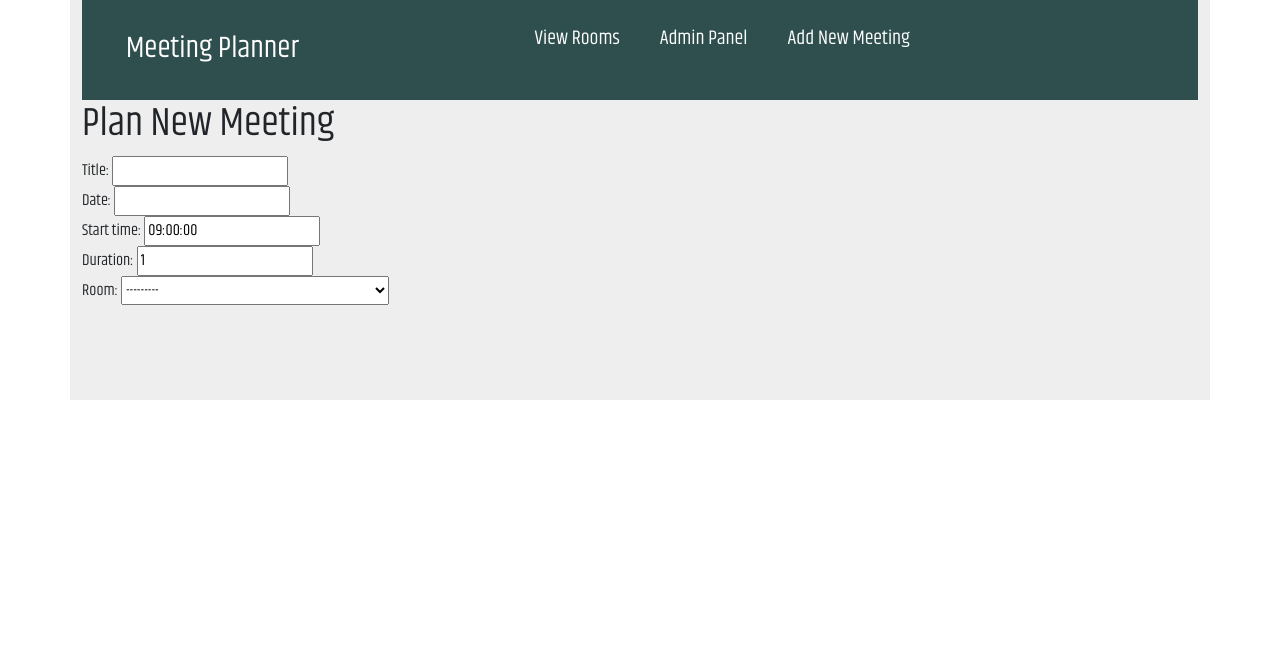
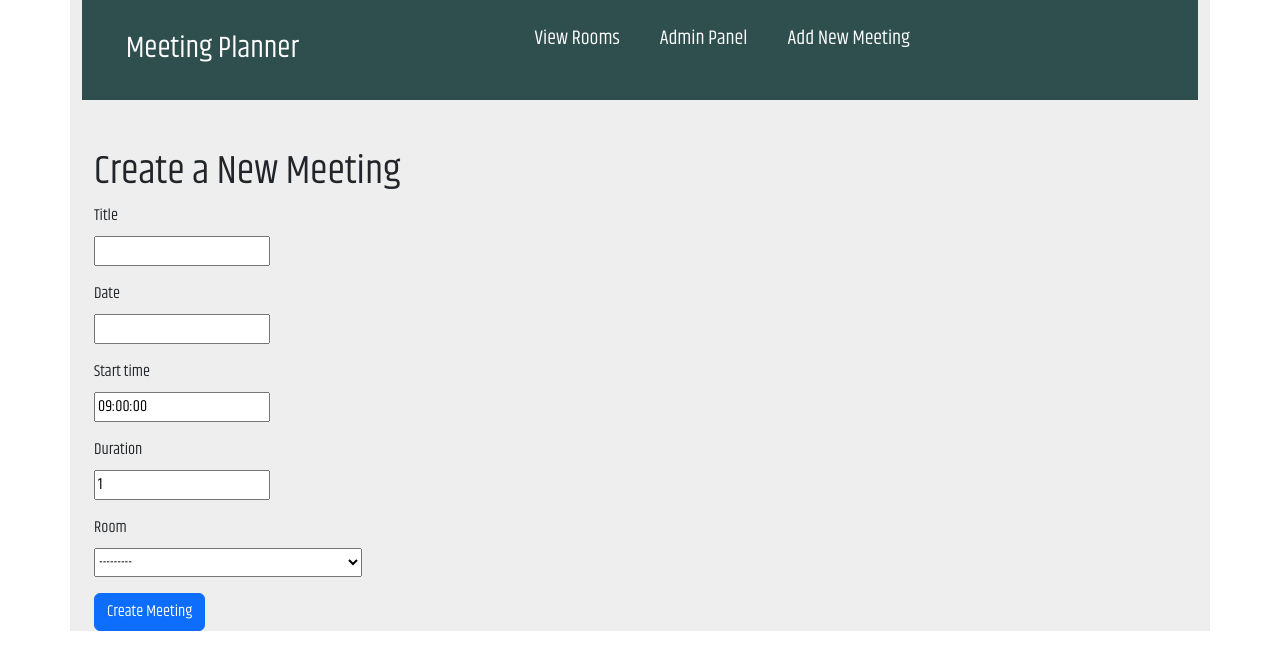
Before and after one commit to Stevey144/Meeting-Planner, a Django app: page /meetings/new in a window 1280 px wide. Shown: the top 670 px of the page. Run offline with Django 5.2, Linux system fonts and the light colour scheme; data comes from the database, SQL or seed files in the repository; both versions use the stored data as it was after the commit.

Commit message:
worked on admin panel

```diff
--- a/meetings/templates/meetings/new.html
+++ b/meetings/templates/meetings/new.html
@@ -6,6 +6,7 @@ Add New Meeting
 
 {% block bootstrap-link %}
 <link href="https://cdn.jsdelivr.net/npm/bootstrap@5.3.3/dist/css/bootstrap.min.css" rel="stylesheet" integrity="sha384-QWTKZyjpPEjISv5WaRU9OFeRpok6YctnYmDr5pNlyT2bRjXh0JMhjY6hW+ALEwIH" crossorigin="anonymous">
+
 {% endblock bootstrap-link %}
 
 {% block container-content %}
@@ -26,11 +27,30 @@ Add New Meeting
         </div>
     </div>
 
+    <div class="container mt-5">
+        <h1>Create a New Meeting</h1>
+        <form method="post">
+            {% csrf_token %}
+            {% for field in form %}
+                <div class="mb-3">
+                    <!-- Render the label with Bootstrap form-label class -->
+                    <label for="{{ field.id_for_label }}" class="form-label">{{ field.label }}</label>
+                    <br>
 
-    <h1>Plan New Meeting</h1>
-        <table>
-           {{ form }}
-        </table>
+                    <!-- Render the field itself with Bootstrap form-control class -->
+                    {{ field }}
+
+                    <!-- Display any validation errors for this field -->
+                    {% if field.errors %}
+                        <div class="text-danger">
+                            {{ field.errors }}
+                        </div>
+                    {% endif %}
+                </div>
+            {% endfor %}
+            <button type="submit" class="btn btn-primary">Create Meeting</button>
+        </form>
+    </div>
 
 
         </div>
--- a/meetings/views.py
+++ b/meetings/views.py
@@ -1,7 +1,9 @@
 from django.forms import modelform_factory
-from django.shortcuts import render,get_object_or_404
+from django.shortcuts import redirect, render,get_object_or_404
 
 from .models import Meeting, Room
+
+from .forms import MeetingForm
 
 
 def detail(request, id):
@@ -15,5 +17,12 @@ def rooms_list(request):
 MeetingForm = modelform_factory(Meeting, exclude=[])
 
 def new(request):
-    form = MeetingForm()
+    if request.method == "POST":
+        form = MeetingForm(request.POST)
+        if form.is_valid():
+            form.save()  # Save the meeting to the database
+            return redirect('welcome')  # Adjust this URL as needed
+    else:
+        form = MeetingForm()  # Render an empty form for GET requests
+
     return render(request, "meetings/new.html", {"form": form})
```
Also changed, not shown: meetings/forms.py (added, +14 -0 lines), db.sqlite3, static/style.css (line endings or trailing spaces).
